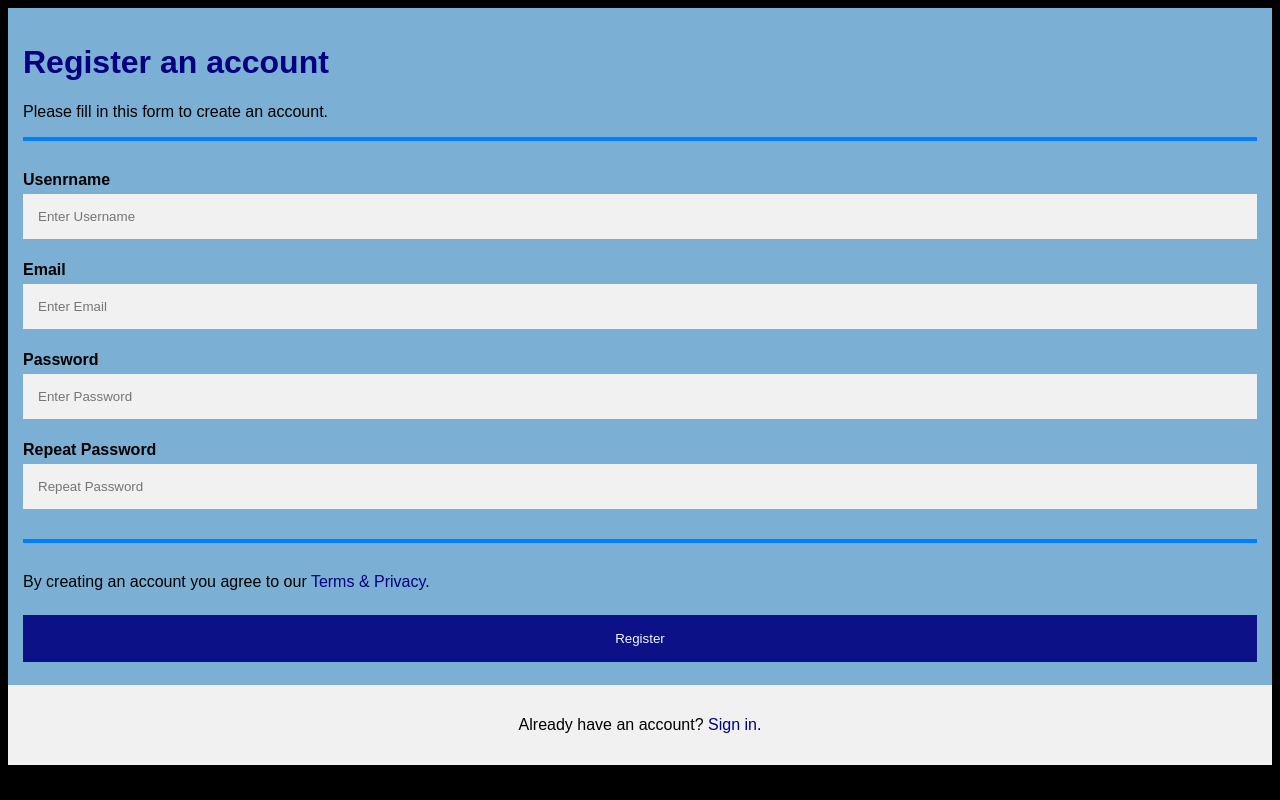
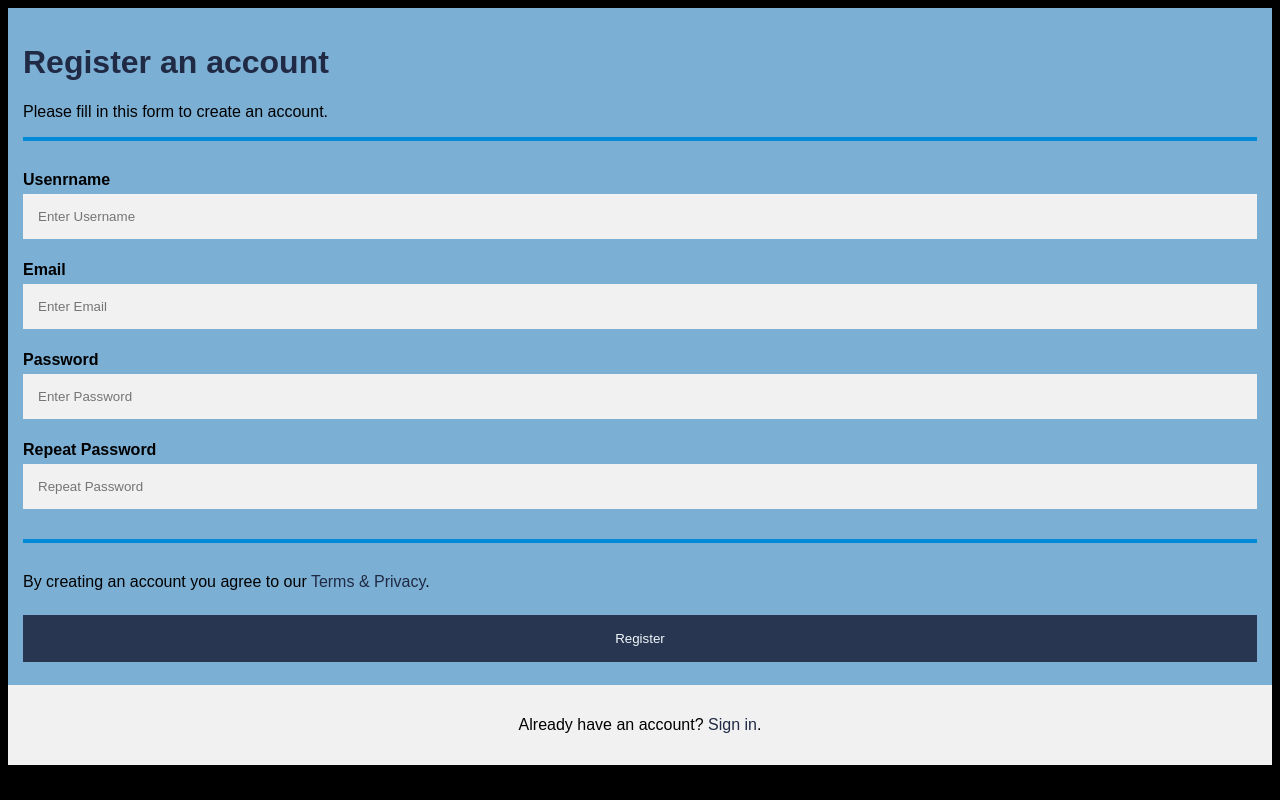
Before and after one commit to comp426-2022-spring/e01-William-0320, a plain HTML site: page public/index.html in a window 1280 px wide. Drawn offline with Linux system fonts and the light colour scheme.

Commit message:
Final changes

```diff
--- a/public/style.css
+++ b/public/style.css
@@ -35,21 +35,21 @@ input[type=text]:focus, input[type=password]:focus {
   /* 12. Make the text BOLD */
   font-weight: bold;
   /* 13. Make the text color navy (look up the hex code for navy) */
-  color: #000080;
+  color: #202A44;
 }
 
 hr {
   /* 14. Override default hr style with a 30-pixel bottom margin */
   margin-bottom: 30px;
   /* 15. Add a 2-pixel solid azure border (look up the hex code). */
-  border: 2px solid #0080FF;
+  border: 2px solid #008AD8;
 }
 
 /* 16. Set a style for the submit button with "registerbtn" class */
 .registerbtn
 {
   /* 17. Set the background color to navy using the hex color */
-  background-color: #000080;
+  background-color: #202A44;
   /* 18. Set the text color to white using the hex color */
   color: white;
   padding: 16px 20px;
@@ -67,7 +67,7 @@ hr {
 
 a {
   /* 20. Make link text color navy blue (look up the hex code) */
-  color: #000080;
+  color: #202A44;
   /* 21. Set the text-decoration to none for links */
   text-decoration: none;
 }
@@ -75,7 +75,7 @@ a {
 /* 22. Set style for links using the :hover pseudoclass */
 a:hover{
   /* 23. Change the color of links to azure on mouseover */
-  color: #0080FF;
+  color: #008AD8;
   /* 24. Set the text-decoration to underline for links on mouseover */
   text-decoration: underline;
 }
```
